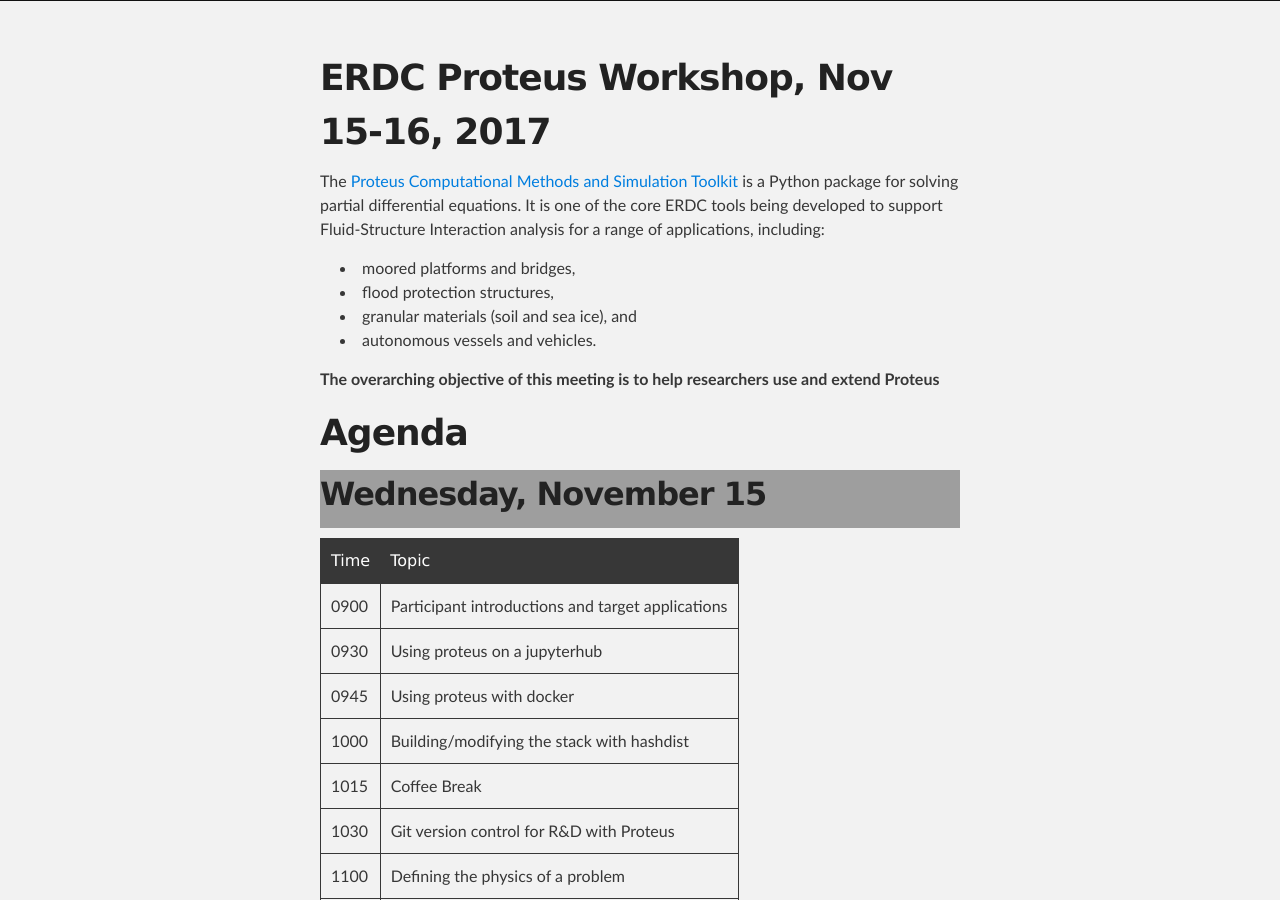
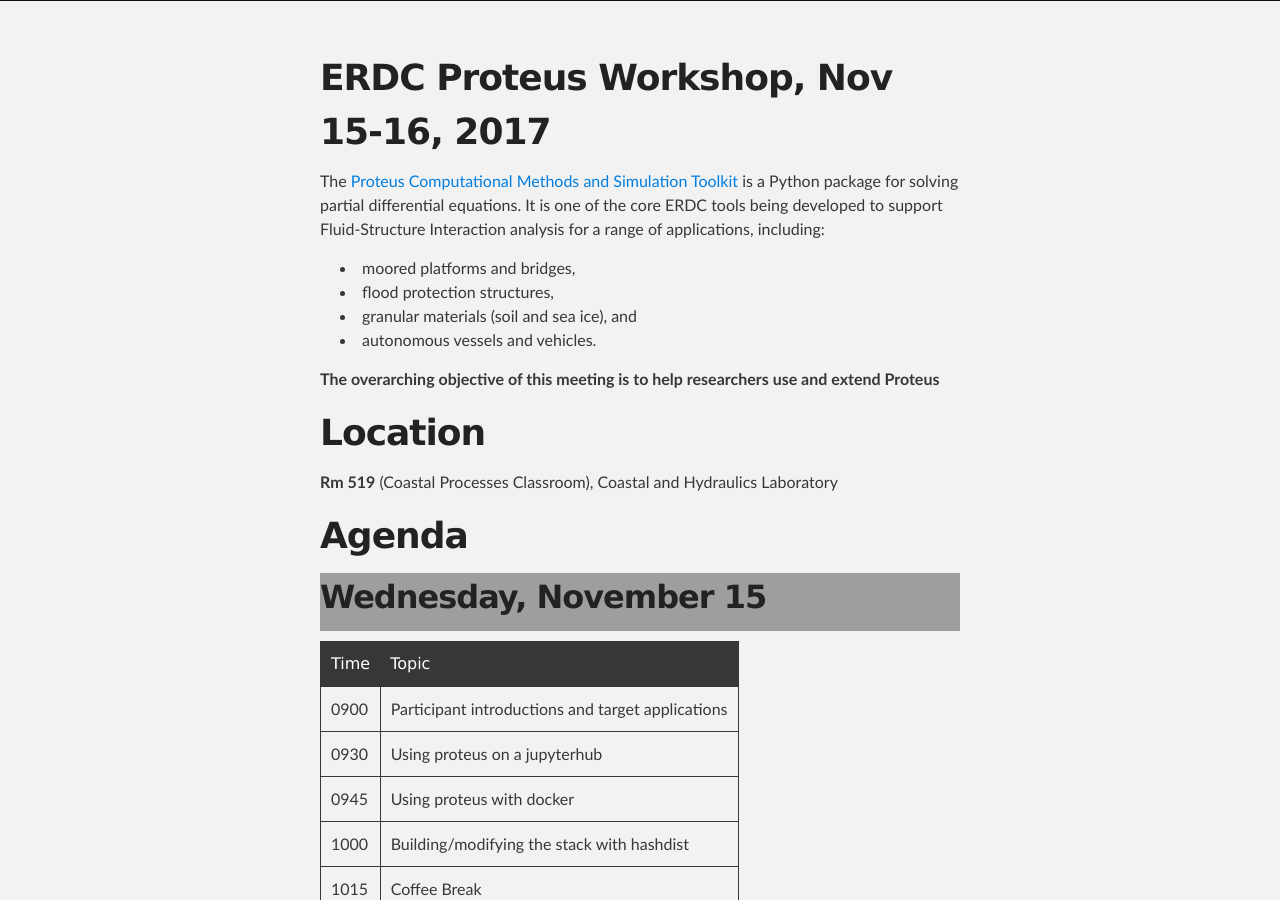
Before and after one commit to erdc/workshops, a Jekyll site: the page built from index.md, in a window 1280 px wide and 900 px high. Built offline with Jekyll 4.4.1, drawn with Linux system fonts in a browser that asks for light colours; grey boxes are pictures that could not be loaded.

Commit message:
Update index.md

```diff
--- a/index.md
+++ b/index.md
@@ -13,6 +13,10 @@
 - autonomous vessels and vehicles.
 
 **The overarching objective of this meeting is to help researchers use and extend Proteus**
+
+# Location
+
+**Rm 519** (Coastal Processes Classroom), Coastal and Hydraulics Laboratory
 
 # Agenda
 
```
